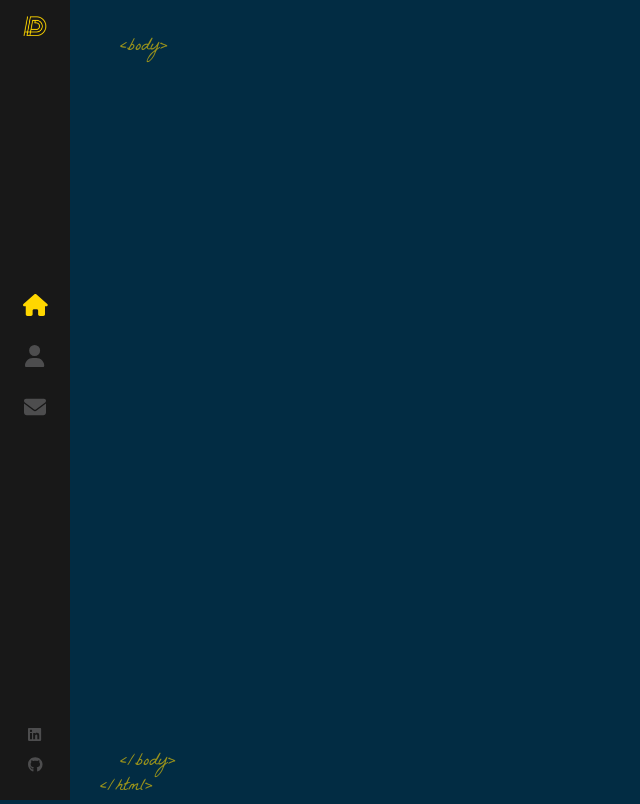
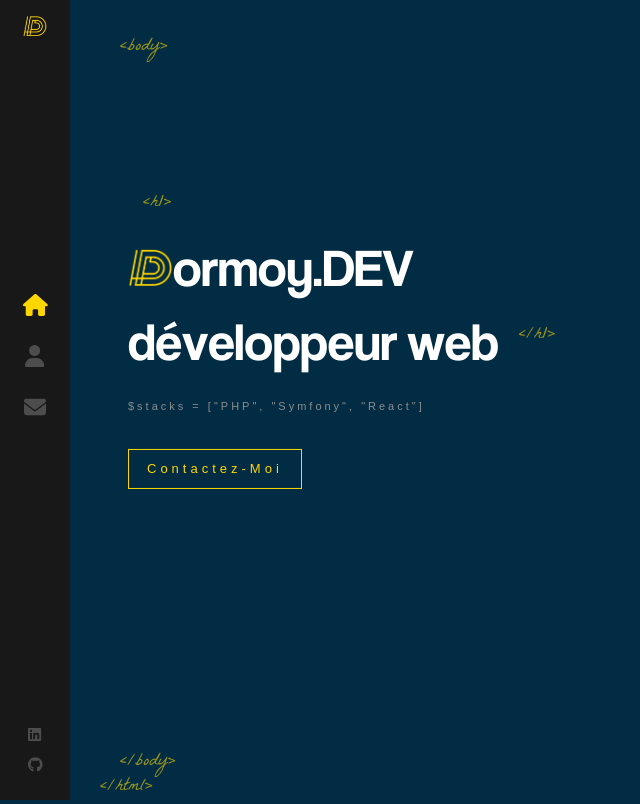
Before and after one commit to Dldvlpr/portfolioV1, a React (Vite) app in the folder client/: page / in a window 1280 px wide. Shown: the whole page, without its empty margins (0-640 px from the left). Built offline with nearby package versions, Linux system fonts and the light colour scheme; the HTML template or start-up script is replaced by a standard one.

Commit message:
build home page with css and animation

```diff
--- a/client/src/App.jsx
+++ b/client/src/App.jsx
@@ -1,13 +1,16 @@
 import './App.scss'
 import Layout from "./components/Layout/index.jsx";
 import {Route, Routes} from "react-router-dom";
+import Home from "./components/Home/home.jsx";
 
 function App() {
 
   return (
     <>
         <Routes>
-            <Route path="/" element={<Layout />}/>
+            <Route path="/" element={<Layout />}>
+                <Route index element={<Home />} />
+            </Route>
         </Routes>
     </>
   )
--- /dev/null
+++ b/client/src/components/AnimatedLetters/animatedLetters.jsx
@@ -0,0 +1,15 @@
+import "./animatedLetters.scss";
+
+const AnimatedLetters = ({ letterClass, strArray, idx }) => {
+    return (
+        <span>
+      {strArray.map((char, i) => (
+          <span key={char + i} className={`${letterClass} _${i + idx}`}>
+          {char}
+        </span>
+      ))}
+    </span>
+    )
+}
+
+export default AnimatedLetters
--- /dev/null
+++ b/client/src/components/AnimatedLetters/animatedLetters.scss
@@ -0,0 +1,26 @@
+.textAnimate {
+  display: inline-block;
+  opacity: 0;
+  animation: bounceIn;
+  animation-duration: 1s;
+  animation-delay: 1s;
+  animation-fill-mode: forwards;
+  min-width: 10px;
+}
+
+.textAnimateHover {
+  min-width: 10px;
+  display: inline-block;
+  animation-fill-mode: both;
+
+  &:hover {
+    animation: rubberBand 1s;
+    color: #ffd700;
+  }
+}
+
+@for $i from 1 through 35 {
+  .textAnimate._#{$i} {
+    animation-delay: #{$i / 10}s;
+  }
+}
--- /dev/null
+++ b/client/src/components/Home/home.jsx
@@ -0,0 +1,44 @@
+import './home.scss'
+import logoBig from "../../assets/images/logoD.png";
+import {Link} from "react-router-dom";
+import {useEffect, useState} from "react";
+import AnimatedLetters from "../AnimatedLetters/animatedLetters.jsx";
+
+const Home = () => {
+    const [letterClass, setLetterClass] = useState('textAnimate')
+    const nameArray = ['o', 'r', 'm', 'o', 'y', '.', 'D', 'E', 'V'];
+    const jobArray = ['d', 'é', 'v', 'e', 'l', 'o', 'p', 'p', 'e', 'u', 'r', ' ', 'w', 'e', 'b'];
+
+    useEffect(() => {
+        const timer = setTimeout(() => {
+            setLetterClass('textAnimateHover')
+        }, 4000);
+
+        return () => clearTimeout(timer);
+    }, []);
+
+
+    return (
+        <>
+            <div className="container homePage">
+                <div className="textZone">
+                    <h1>
+                        <img src={logoBig}/>
+                        <AnimatedLetters letterClass={letterClass}
+                                         strArray={nameArray}
+                                         idx={2}/>
+                        <br/>
+                        <AnimatedLetters letterClass={letterClass}
+                                         strArray={jobArray}
+                                         idx={11}/>
+                    </h1>
+                    <h2>$stacks = ["PHP", "Symfony", "React"] </h2>
+                    <Link to="/contact" className="flatButton">Contactez-Moi</Link>
+                </div>
+
+            </div>
+        </>
+    )
+}
+
+export default Home;
--- /dev/null
+++ b/client/src/components/Home/home.scss
@@ -0,0 +1,79 @@
+.homePage {
+
+  .textZone {
+    position: absolute;
+    left: 10%;
+    top: 50%;
+    transform: translateY(-50%);
+    width: 40%;
+    max-height: 90%;
+  }
+
+  h1 {
+    color: #FFFFFF;
+    font-size: 53px;
+    margin: 0;
+    font-family: 'Coolvetica', serif ;
+    font-weight: 400;
+
+    &::before {
+      content: "<h1>";
+      font-family: "La Belle Aurore", serif;
+      color: #FFd700;
+      font-size: 18px;
+      position: absolute;
+      margin-top: -40px;
+      left: 15px;
+      opacity: 0.6;
+    }
+
+    &::after {
+      content: "</h1>";
+      font-family: "La Belle Aurore", serif;
+      color: #FFd700;
+      font-size: 18px;
+      position: absolute;
+      margin-top: 18px;
+      margin-left: 20px;
+      animation: fadeIn 1s 1.7s backwards;
+      opacity: 0.6;
+    }
+
+
+    img {
+      width: 45px;
+      opacity: 0;
+      height: auto;
+      animation: rotateIn 1s linear both;
+      animation-delay: 1.4s;
+    }
+  }
+  h2 {
+    color: #8d8d8d;
+    margin-top: 20px;
+    font-weight: 400;
+    font-size: 11px;
+    letter-spacing: 3px;
+    font-family: sans-serif;
+    animation: fadeIn 1s 1.8s backwards;
+  }
+}
+.flatButton {
+  color: #FFd700;
+  font-size: 13px;
+  font-weight: 400;
+  letter-spacing: 4px;
+  font-family: sans-serif;
+  text-decoration: none;
+  padding: 10px 18px;
+  border: 1px solid #FFd700;
+  margin-top: 25px;
+  float: left;
+  animation: fadeIn 1s 1.8s backwards;
+  white-space: nowrap;
+
+  &:hover {
+    background: #FFd700;
+    color: #333;
+  }
+}
--- a/client/src/components/Layout/index.scss
+++ b/client/src/components/Layout/index.scss
@@ -22,3 +22,17 @@
 .bottomTagHtml {
   margin-left: -20px;
 }
+
+.container {
+  width: 100%;
+  will-change: contents;
+  height: 90%;
+  min-height: 556px;
+  position: absolute;
+  opacity: 0;
+  margin: 0 auto;
+  z-index: 1;
+  transform-style: preserve-3d;
+  animation: fadeIn 1s forwards;
+  animation-delay: 1s;
+}
--- a/client/src/components/Sidebar/sidebar.scss
+++ b/client/src/components/Sidebar/sidebar.scss
@@ -56,7 +56,7 @@ nav {
 
     &:after {
       content: '';
-      font-size: 9px;
+      font-size: 8px;
       letter-spacing: 2px;
       position: absolute;
       bottom: 0;
```
